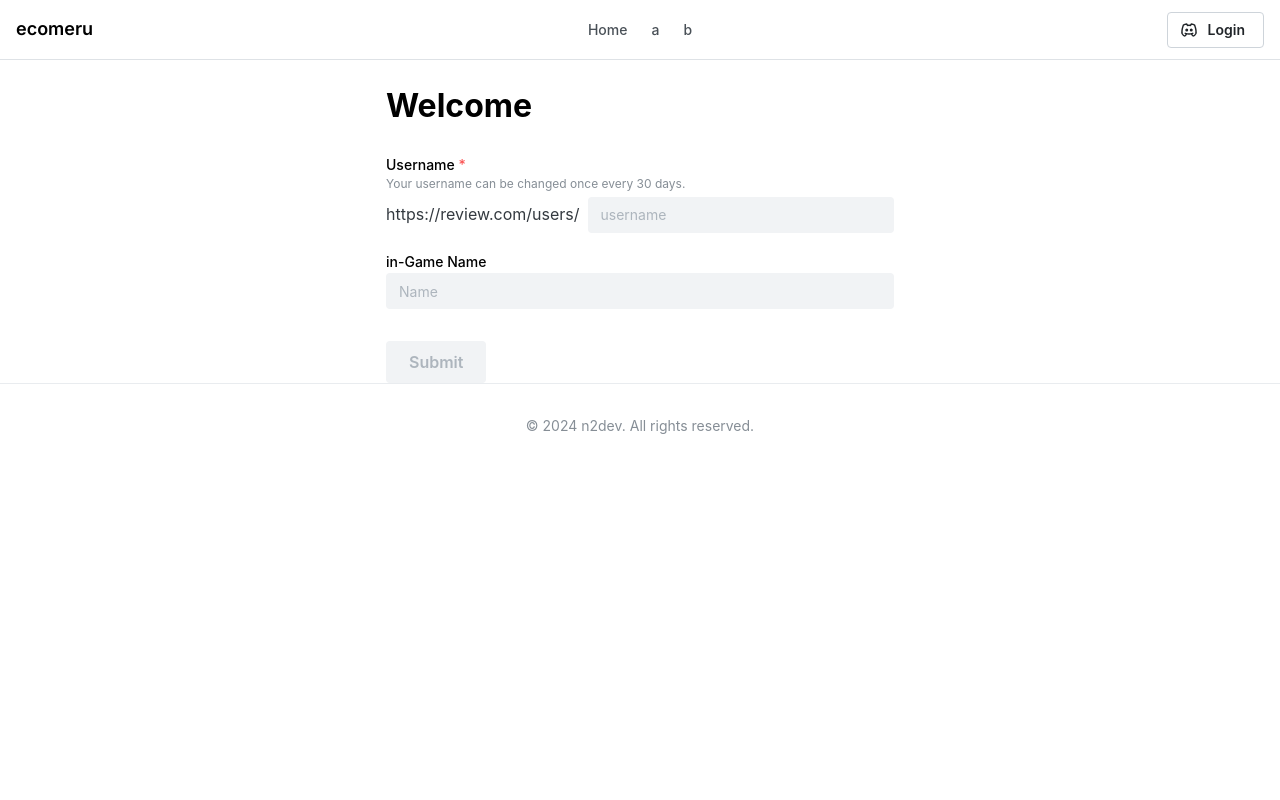
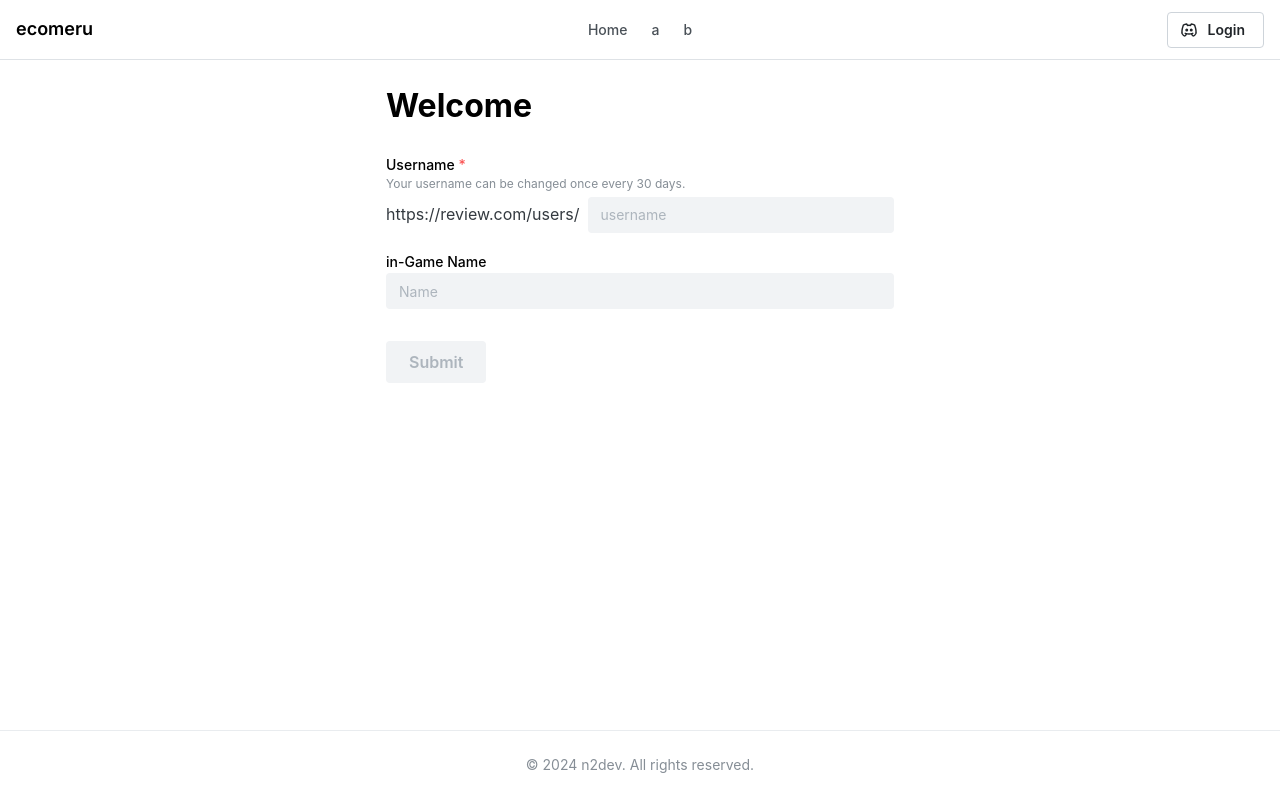
Before and after one commit to hellonagi/ecomeru, a Next.js app in the folder front/: page /auth/init in a window 1280 px wide. Built offline with nearby package versions, Linux system fonts and the light colour scheme.

Commit message:
change footer always stays at bottom

```diff
--- /dev/null
+++ b/front/app/global.css
@@ -0,0 +1,23 @@
+body {
+  min-height: 100vh;
+  margin: 0;
+  position: relative;
+}
+
+header {
+  min-height: 50px;
+}
+
+body::after {
+  content: '';
+  display: block;
+  height: 70px;
+  /* Set same as footer's height */
+}
+
+footer {
+  position: absolute;
+  bottom: 0;
+  width: 100%;
+  height: 70px;
+}
--- a/front/app/layout.tsx
+++ b/front/app/layout.tsx
@@ -1,6 +1,7 @@
 import '@mantine/core/styles.css'
 import '@mantine/notifications/styles.css'
 import '@mantine/carousel/styles.css'
+import './global.css'
 import React from 'react'
 import { MantineProvider, ColorSchemeScript, Flex } from '@mantine/core'
 import { Notifications } from '@mantine/notifications'
--- a/front/components/footer/Footer.module.css
+++ b/front/components/footer/Footer.module.css
@@ -5,13 +5,8 @@
 }
 
 .inner {
+  height: 100%;
   display: flex;
   justify-content: center;
   align-items: center;
-  padding-top: var(--mantine-spacing-xl);
-  padding-bottom: var(--mantine-spacing-xl);
-
-  @media (max-width: $mantine-breakpoint-xs) {
-    flex-direction: column;
-  }
 }
--- a/front/components/footer/Footer.tsx
+++ b/front/components/footer/Footer.tsx
@@ -4,14 +4,12 @@ import classes from './Footer.module.css'
 
 export function Footer() {
   return (
-    <div className={classes.footer}>
+    <footer className={classes.footer}>
       <Container className={classes.inner}>
-        <Group gap={0} className={classes.links} justify="center" wrap="nowrap">
-          <Text c="dimmed" size="sm">
-            © 2024 n2dev. All rights reserved.
-          </Text>
-        </Group>
+        <Text c="dimmed" size="sm">
+          © 2024 n2dev. All rights reserved.
+        </Text>
       </Container>
-    </div>
+    </footer>
   )
 }
--- a/front/components/header/Header.tsx
+++ b/front/components/header/Header.tsx
@@ -52,7 +52,7 @@ export default function Header() {
   ))
 
   return (
-    <Box>
+    <>
       <header className={classes.header}>
         <Group h="100%">
           <Flex flex={1} justify="start">
@@ -147,7 +147,6 @@ export default function Header() {
             hiddenFrom="sm"
           />
         </Group>
-      </header>
 
         <Drawer
           opened={drawerOpened}
@@ -169,6 +168,7 @@ export default function Header() {
             </Group>
           </ScrollArea>
         </Drawer>
-    </Box>
+      </header>
+    </>
   )
 }
```
Lines whose indentation alone changed are shown as unchanged.
